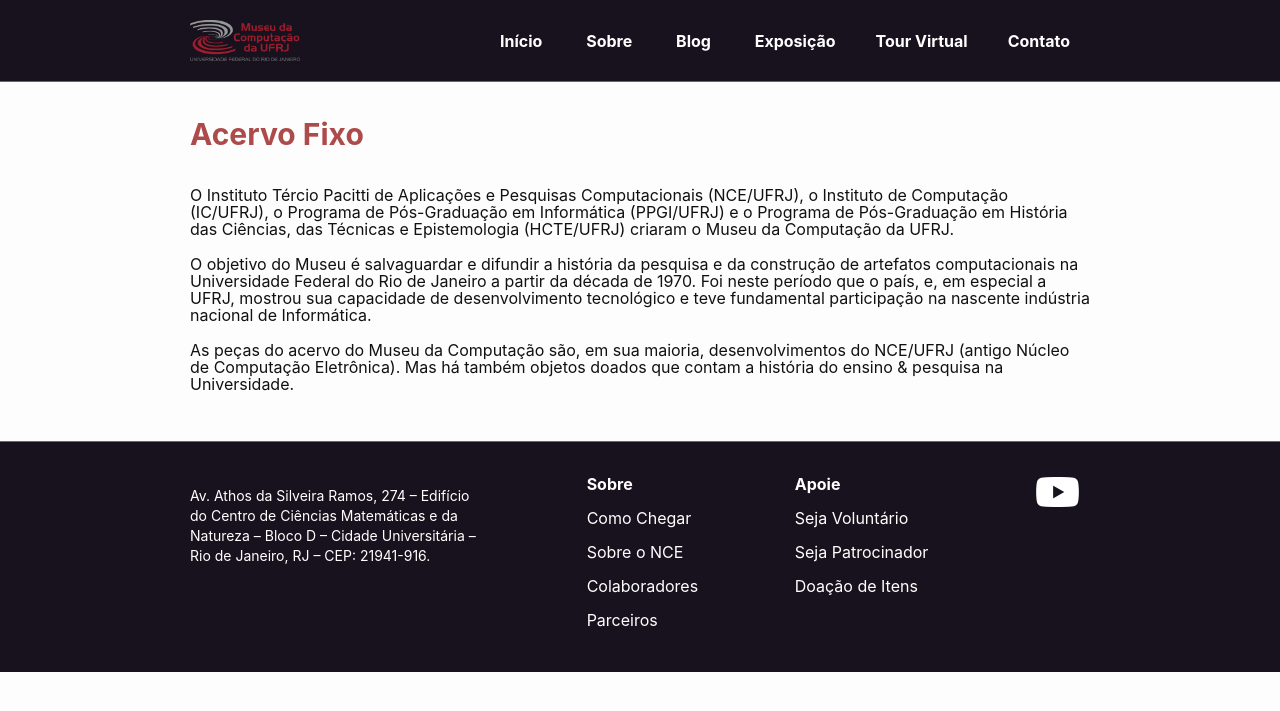
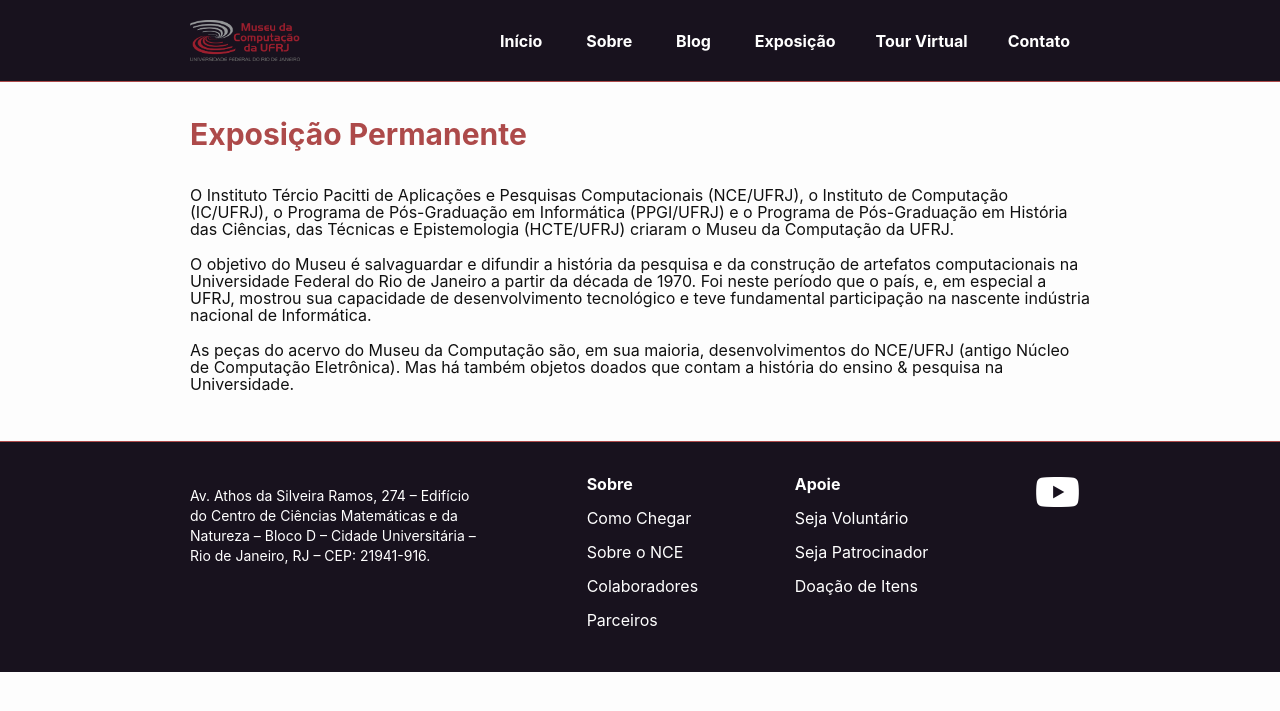
Before and after one commit to MuseuComputacao/museucomputacao.github.io, a Jekyll site: the page built from docs/exhibition.md, in a window 1280 px wide. Shown: the top 711 px of the page. Built offline with Jekyll 4.4.1, drawn with Linux system fonts in a browser that asks for light colours; nearby versions of some CDN libraries.

Commit message:
fix(exhibition.md): update title

```diff
--- a/docs/exhibition.md
+++ b/docs/exhibition.md
@@ -1,7 +1,7 @@
 ---
 layout: default
 permalink: /exhibition/
-title: Acervo Fixo
+title: Exposição Permanente
 ---
 
 O Instituto Tércio Pacitti de Aplicações e Pesquisas Computacionais (NCE/UFRJ), o Instituto de Computação (IC/UFRJ), o Programa de Pós-Graduação em Informática (PPGI/UFRJ) e o Programa de Pós-Graduação em História das Ciências, das Técnicas e Epistemologia (HCTE/UFRJ) criaram o Museu da Computação da UFRJ.
```
